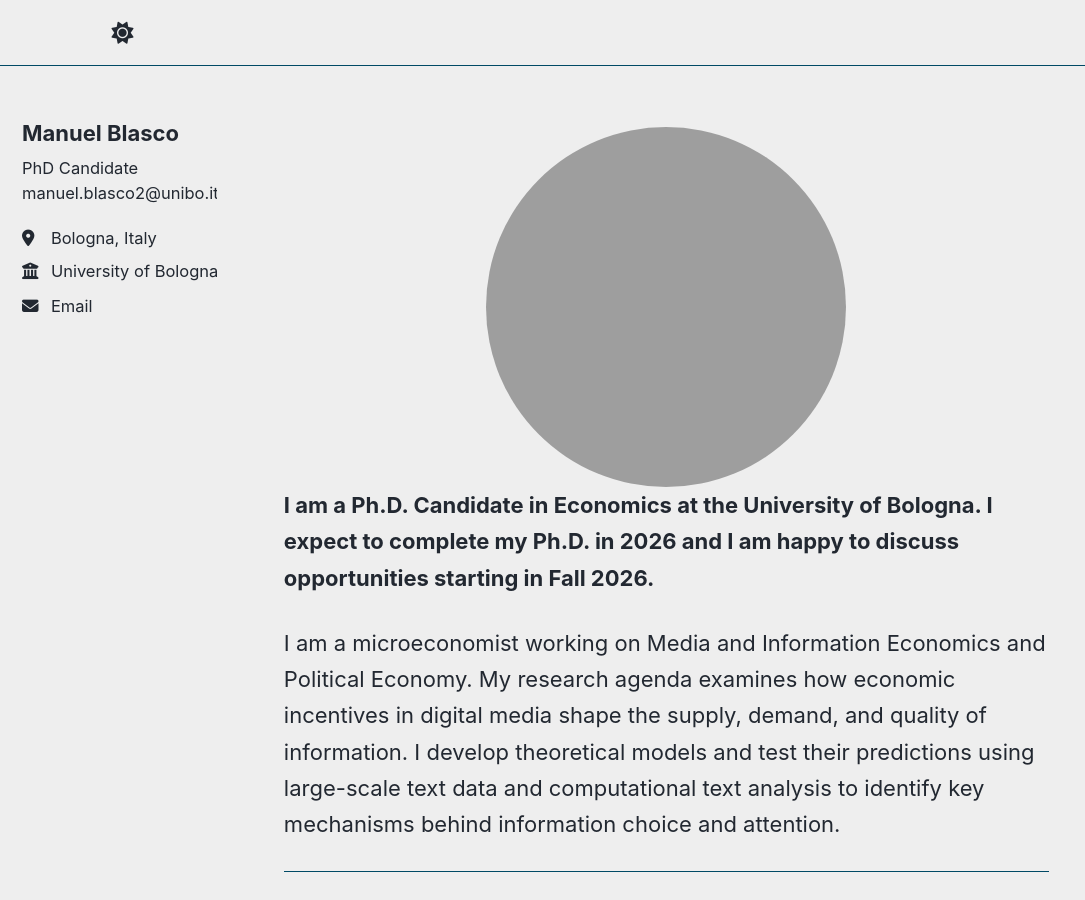
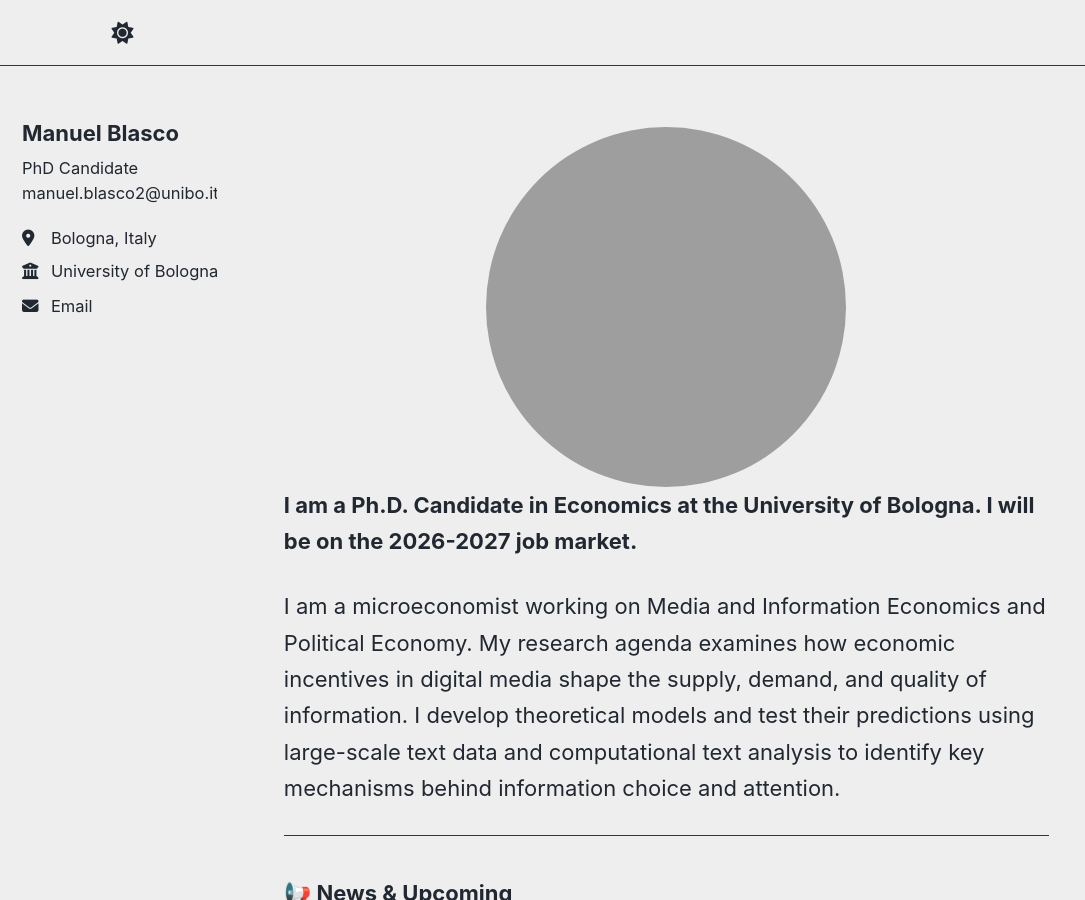
Before and after one commit to ManuelBlasco/manuelblasco.github.io, a Jekyll site: the page built from _pages/about.md, in a window 1280 px wide and 900 px high. Shown: the whole window, without its empty margins (0-1085 px from the left). Built offline with Jekyll 4.4.1, drawn with Linux system fonts in a browser that asks for light colours; a script that is not in the unit is left out.

Commit message:
Update about.md

```diff
--- a/_pages/about.md
+++ b/_pages/about.md
@@ -14,7 +14,7 @@ redirect_from:
     style="width:100%; height:100%; object-fit:cover; object-position:50% 10%; display:block;">
 </div>
 
-**I am a Ph.D. Candidate in Economics at the University of Bologna. I expect to complete my Ph.D. in 2026 and I am happy to discuss opportunities starting in Fall 2026.**
+**I am a Ph.D. Candidate in Economics at the University of Bologna. I will be on the 2026-2027 job market.**
 
 I am a microeconomist working on Media and Information Economics and Political Economy. My research agenda examines how economic incentives in digital media shape the supply, demand, and quality of information. I develop theoretical models and test their predictions using large-scale text data and computational text analysis to identify key mechanisms behind information choice and attention.
 
```
